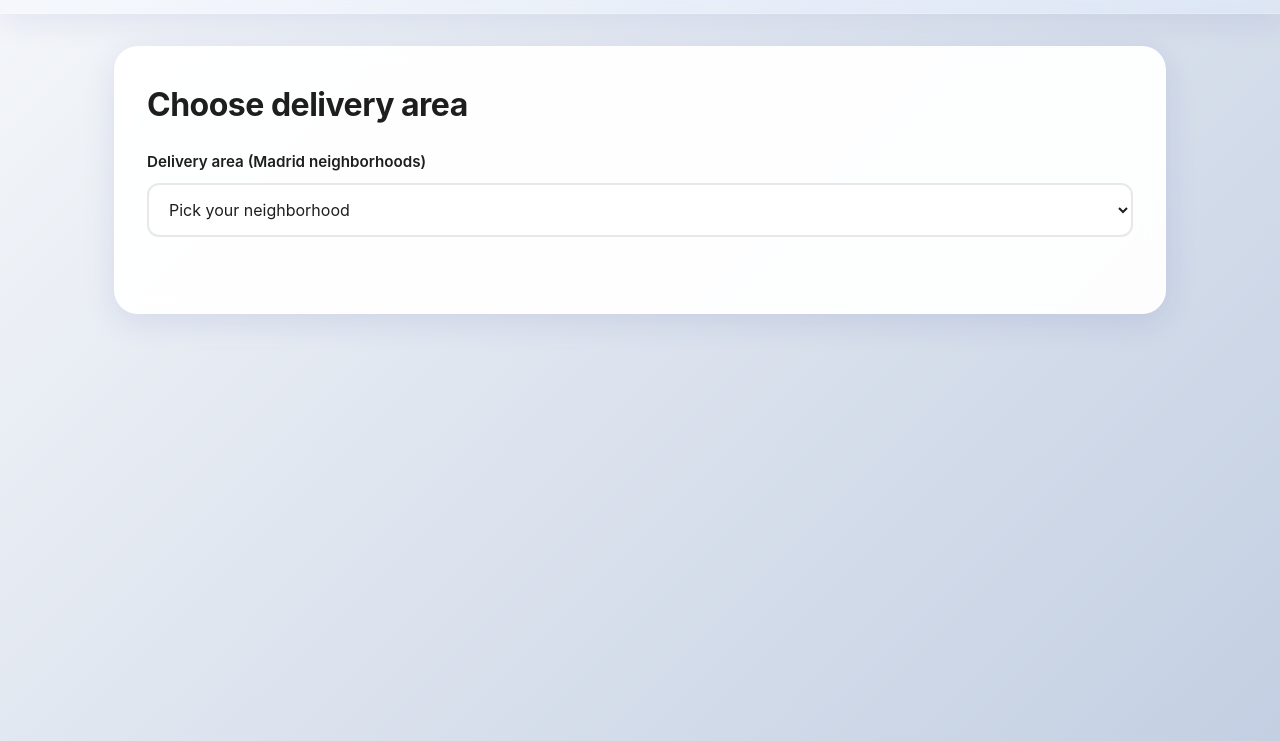
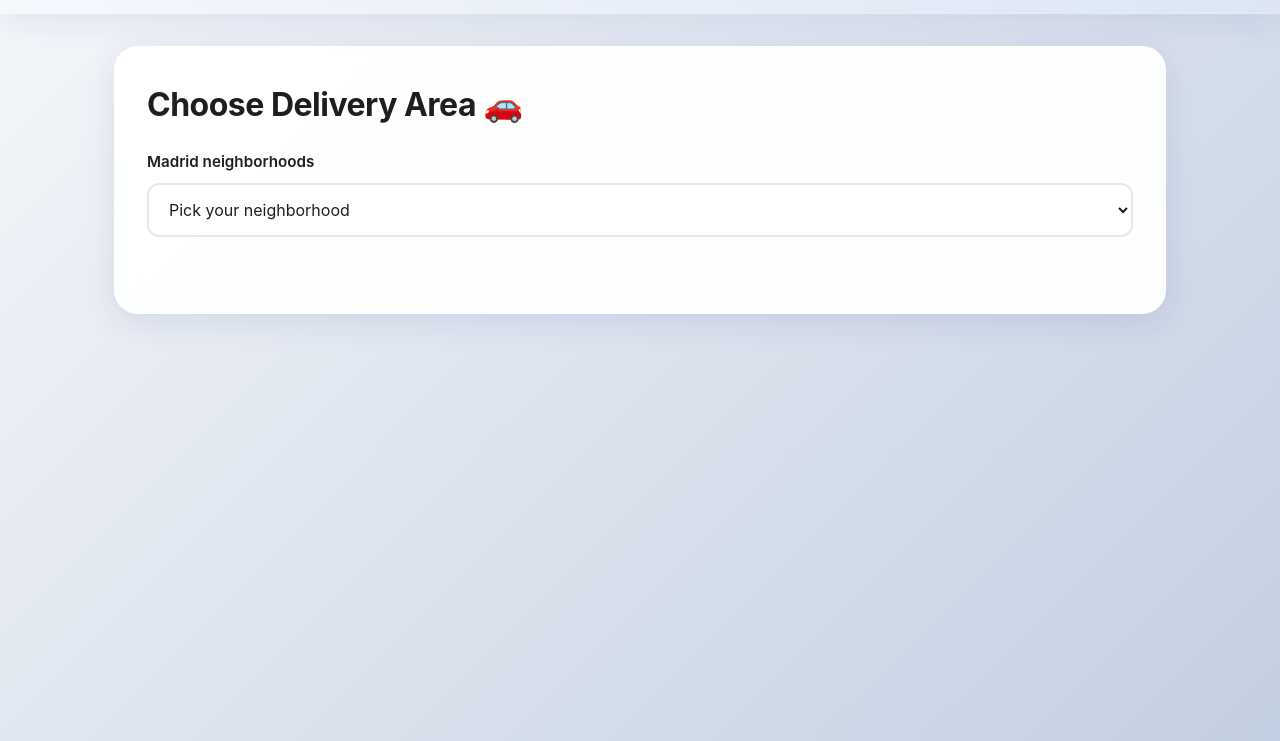
Before and after one commit to ljgonexstudents2025-a11y/mealhub-frontend, a plain HTML site: page customer.html in a window 1280 px wide. Shown: the part 59-800 px from the top of the page. Drawn offline with Linux system fonts and the light colour scheme.

Commit message:
refine delivery area header

```diff
--- a/customer.html
+++ b/customer.html
@@ -16,10 +16,10 @@
   <main class="container">
     <!-- Step 1: Choose Area -->
     <section class="card" id="areaCard">
-      <h2>Choose delivery area</h2>
+      <h2>Choose Delivery Area 🚗</h2>
       <form id="areaForm">
         <div class="row">
-          <label>Delivery area (Madrid neighborhoods)</label>
+          <label>Madrid neighborhoods</label>
           <select id="areaSelect" required>
             <option value="" selected disabled>Pick your neighborhood</option>
             <option value="Salamanca">Salamanca</option>
```
